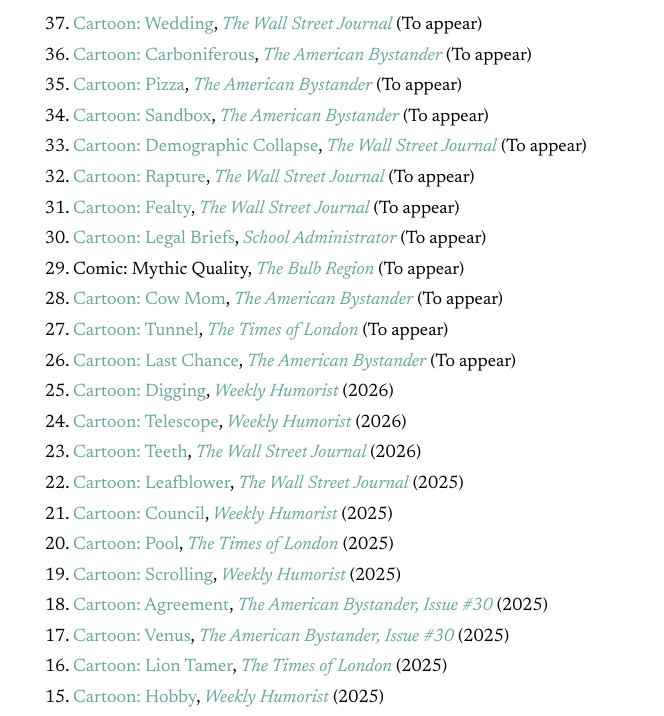
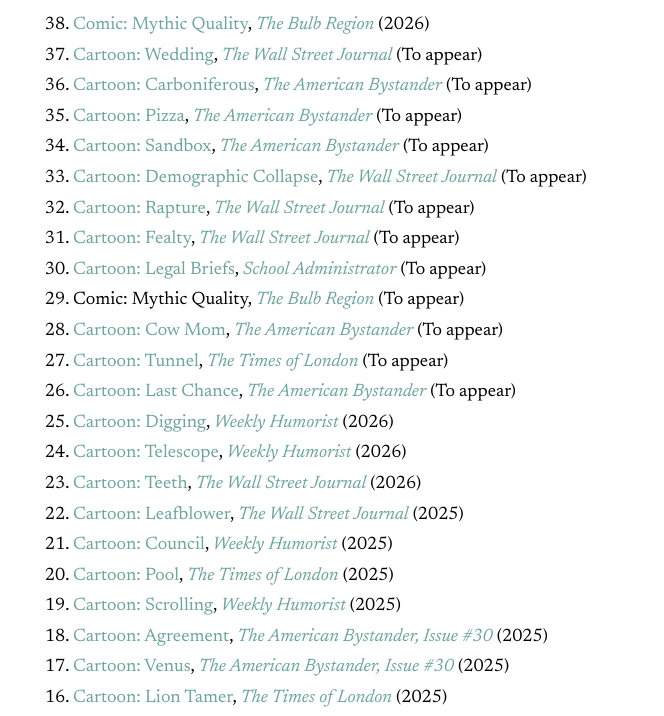
Before and after one commit to arundurvasula/website, a plain HTML site: page humor.html in a window 1280 px wide. Shown: the part 205-921 px from the top of the page, without its empty margins (15-679 px from the left). Drawn offline with Linux system fonts and the light colour scheme.

Commit message:
new comic

```diff
--- a/humor.html
+++ b/humor.html
@@ -25,7 +25,7 @@
       .catch(error => console.error('Error loading navbar:', error));
   </script>
   <ol reversed>
-
+    <li><a href='img/cartoons/MythicQuality_hires.png'>Comic: Mythic Quality</a>, <i><a href='https://bulbregion.com/Mythic-Quality-by-Arun-Durvasula'>The Bulb Region</a></i> (2026) </li>
     <li><a href='img/cartoons/WSJ-00371_Wedding.png'>Cartoon: Wedding</a>, <i><a href=''>The Wall Street Journal</a></i> (To appear) </li>
     <li><a href='img/cartoons/AmericanBystander-00348_Carboniferous.png'>Cartoon: Carboniferous</a>, <i><a href=''>The American Bystander</a></i> (To appear) </li>
     <li><a href='img/cartoons/AmericanBystander-00341_Pizza.png'>Cartoon: Pizza</a>, <i><a href=''>The American Bystander</a></i> (To appear) </li>
```
Also changed, not shown: 1 other file.
